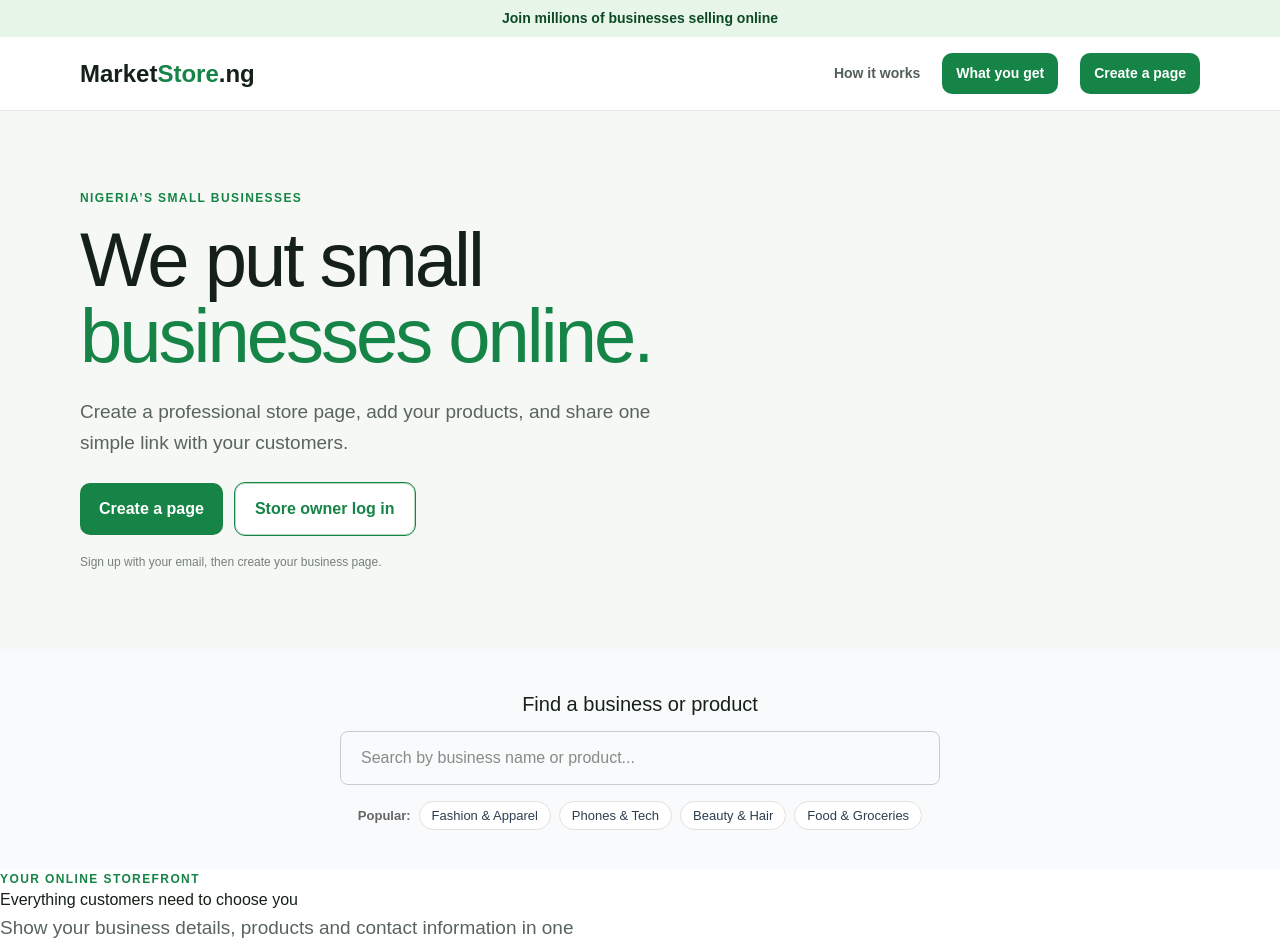
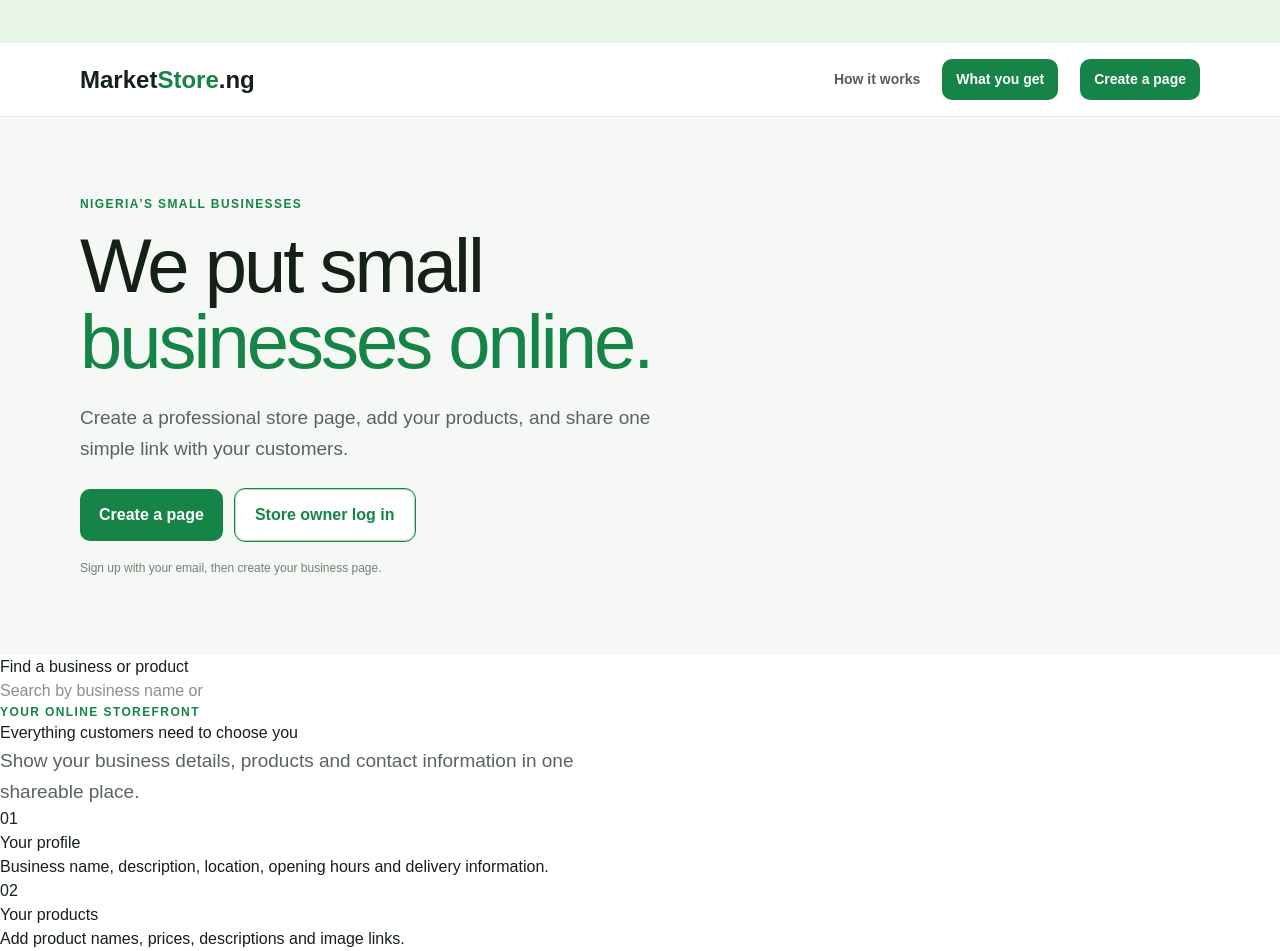
Before and after one commit to senigeorge72/MarketStoreNG, a Next.js app: page / in a window 1280 px wide. Shown: the top 951 px of the page. Built offline with nearby package versions, Linux system fonts and the light colour scheme.

Commit message:
Update page.tsx

```diff
--- a/src/app/page.tsx
+++ b/src/app/page.tsx
@@ -3,8 +3,8 @@ import Link from "next/link";
 export default function Home() {
   return (
     <main>
-      <div style={{ backgroundColor: "#e8f5e9", color: "#0c4a26", padding: "8px 0", fontSize: "14px", fontWeight: "600", textAlign: "center" }}>
-        <span>Join millions of businesses selling online</span>
+      <div style={{ backgroundColor: "#e8f5e9", color: "#0c4a26", padding: "8px 0", fontSize: "14px", fontWeight: "600" }}>
+        <marquee>Join millions of businesses selling online</marquee>
       </div>
 
       <header className="topbar">
@@ -29,36 +29,10 @@ export default function Home() {
         </div>
       </section>
 
-      {/* Search Section with Category Discovery Tags */}
-      <section className="search-section" style={{ padding: "40px 20px", textAlign: "center", backgroundColor: "#f9fafb" }}>
-        <div style={{ maxWidth: "600px", margin: "0 auto" }}>
-          <h4 style={{ marginBottom: "12px", fontSize: "20px" }}>Find a business or product</h4>
-          <input
-            type="text"
-            placeholder="Search by business name or product..."
-            style={{ width: "100%", padding: "14px 20px", borderRadius: "8px", border: "1px solid #ccc", fontSize: "16px" }}
-          />
-
-          {/* Quick-Click Category Tags */}
-          <div style={{ marginTop: "16px", display: "flex", flexWrap: "wrap", gap: "8px", justifyContent: "center", alignItems: "center" }}>
-            <span style={{ fontSize: "13px", color: "#666", fontWeight: "600" }}>Popular:</span>
-            {["Fashion & Apparel", "Phones & Tech", "Beauty & Hair", "Food & Groceries"].map((category) => (
-              <span
-                key={category}
-                style={{
-                  backgroundColor: "#ffffff",
-                  border: "1px solid #e0e0e0",
-                  borderRadius: "16px",
-                  padding: "4px 12px",
-                  fontSize: "13px",
-                  color: "#2c3e50",
-                  cursor: "pointer"
-                }}
-              >
-                {category}
-              </span>
-            ))}
-          </div>
+      <section className="search-section">
+        <div>
+          <h4>Find a business or product</h4>
+          <input type="text" placeholder="Search by business name or product" />
         </div>
       </section>
 
```
